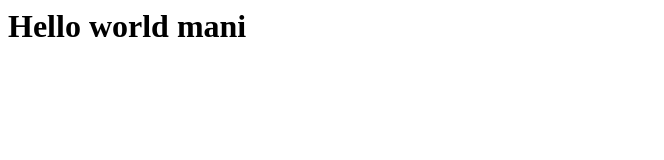
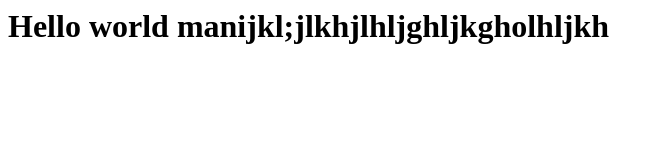
Before and after one commit to cmmani/hellowordphp, a plain HTML site: page index.html in a window 1280 px wide. Shown: the whole page, without its empty margins (0-664 px from the left). Drawn offline with Linux system fonts and the light colour scheme.

Commit message:
Update index.html

```diff
--- a/index.html
+++ b/index.html
@@ -1 +1 @@
-<h1> Hello world mani </h1>
+<h1> Hello world manijkl;jlkhjlhljghljkgholhljkh</h1>
```
